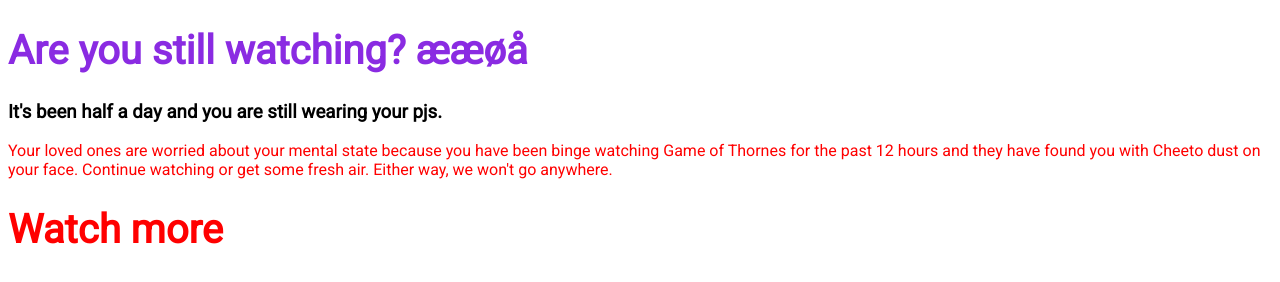
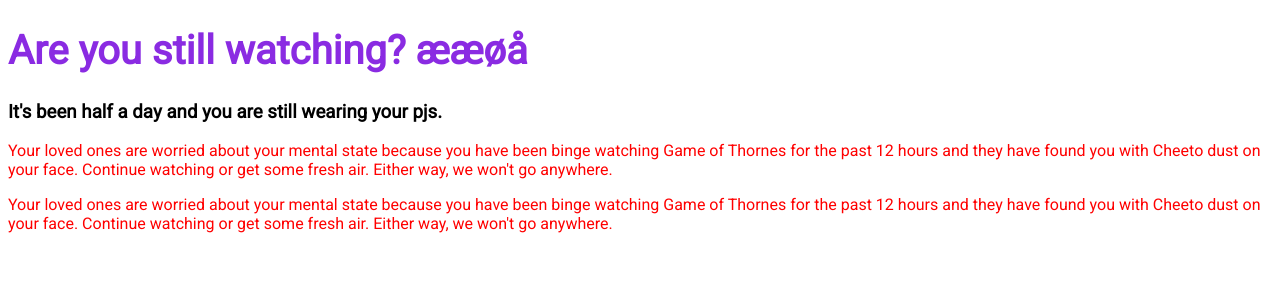
Before and after one commit to jonfossheim/htmltest, a plain HTML site: page index.html in a window 1280 px wide. Drawn offline with Linux system fonts and the light colour scheme.

Commit message:
removed h1, added duplicate p tag

```diff
--- a/index.html
+++ b/index.html
@@ -22,6 +22,11 @@
       you with Cheeto dust on your face. Continue watching or get some fresh
       air. Either way, we won't go anywhere.
     </p>
-    <h1 class="oogabooga">Watch more</h1>
+    <p class="oogabooga">
+      Your loved ones are worried about your mental state because you have been
+      binge watching Game of Thornes for the past 12 hours and they have found
+      you with Cheeto dust on your face. Continue watching or get some fresh
+      air. Either way, we won't go anywhere.
+    </p>
   </body>
 </html>
```
